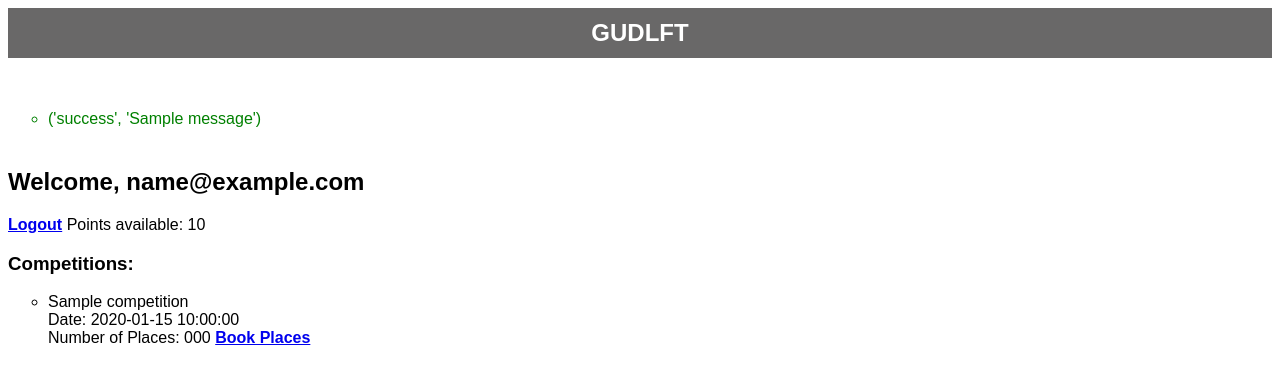
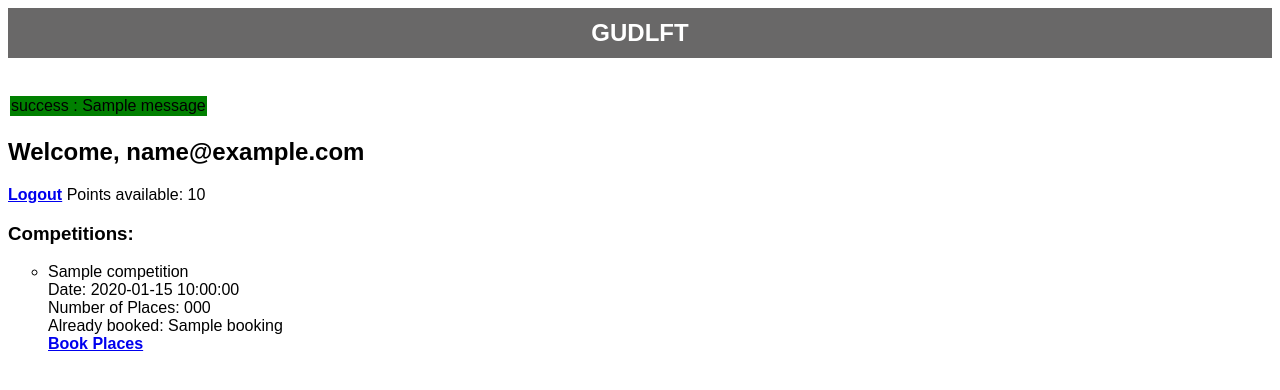
Before and after one commit to jsoques1/Python_Testing, a Flask app: template templates/welcome.html in a window 1280 px wide. Shown: the top 390 px of the page. Run offline with Flask 2, Linux system fonts and the light colour scheme; the template is opened without the code that fills it: most values are stand-ins (such as "Sample title", 1, 10 or a date in 2020); one stand-in notice (Sample message) is shown.

Commit message:
Amélioration: ajout d'un compteur de réservations totales pour un club et compétitions données.

```diff
--- a/server.py
+++ b/server.py
@@ -14,11 +14,22 @@ def load_competitions():
         return list_of_competitions
 
 
+def init_club_bookings(list_of_clubs, list_of_competitions):
+    dict_bookings = {}
+    for club in list_of_clubs:
+        dict_bookings[club["name"]] = {}
+        for competition in list_of_competitions:
+            dict_bookings[club["name"]][competition["name"]] = 0
+
+    return dict_bookings
+
+
 app = Flask(__name__)
 app.secret_key = '$25e!tiia27hdrae#vh7@_ybd=#6n8ork&#ceh^pmzlv_+l-%x'
 
 competitions = load_competitions()
 clubs = load_clubs()
+bookings = init_club_bookings(clubs, competitions)
 
 
 @app.route('/index')
@@ -30,7 +41,7 @@ def index():
 def show_summary():
     try:
         club = [club for club in clubs if club["email"] == request.form["email"]][0]
-        return render_template("welcome.html", club=club, competitions=competitions)
+        return render_template("welcome.html", club=club, competitions=competitions, bookings=bookings[club['name']])
     except IndexError:
         if not request.form['email']:
             flash("Please enter your email.", 'error')
@@ -57,16 +68,17 @@ def purchase_places():
     club = [c for c in clubs if c['name'] == request.form['club']][0]
     try:
         places_required = int(request.form['places'])
-
+        places_booked = bookings[request.form['club']][request.form['competition']]
         if places_required > int(club['points']):
             flash('Not enough points left for the club', 'error')
-        elif places_required > 12:
+        elif places_required + places_booked > 12:
             flash("No more than 12 places can be purchased.", 'error')
         else:
             competition['numberOfPlaces'] = int(competition['numberOfPlaces']) - places_required
             club['points'] = int(club['points']) - places_required
+            bookings[request.form['club']][request.form['competition']] += places_required
             flash('Booking complete!', 'success')
-        return render_template('welcome.html', club=club, competitions=competitions)
+        return render_template('welcome.html', club=club, competitions=competitions, bookings=bookings[club['name']])
 
     except Exception:
         flash('Purchase refused to invalid request.', 'error')
@@ -80,4 +92,4 @@ def show_board():
 
 @app.route('/logout')
 def logout():
-    return redirect(url_for('index'))
+    return render_template('board.html', clubs=clubs, competitions=competitions)
--- a/static/app.css
+++ b/static/app.css
@@ -23,7 +23,9 @@ th {
 td {
 }
 
-.td_right {
+.points,
+.numberOfPlaces
+ {
     text-align: right;
     font-weight: bold;
 }
@@ -54,11 +56,17 @@ textarea {
 }
 
 .error {
-    color: red;
+    list-style-type: none;
+    background: red;
 }
 
 .success {
-    color: green;
+    list-style-type: none;
+    background: green;
+}
+
+.all_booked {
+    font-weight: bold;
 }
 
 .stream {
--- a/templates/base.html
+++ b/templates/base.html
@@ -10,15 +10,24 @@
         </div>
     <br/><br/>
 
+ <table>
+      <thead>
+      </thead>
+      <tbody>
+
 {% with messages = get_flashed_messages(with_categories=True) %}
   {% if messages %}
-    <ul>
     {% for message in messages %}
-      <li class="{{ messages[0][0] }}">{{ message }}</li>
+        <tr>
+            <td class="{{messages[0][0]}}"> {{messages[0][0]}} : {{messages[0][1]}} </td>
+        </tr>
     {% endfor %}
-    </ul>
+
   {% endif %}
 {% endwith %}
 
+      </tbody>
+ </table>
+
 {% block body %}
 {% endblock %}
--- a/templates/board.html
+++ b/templates/board.html
@@ -18,7 +18,7 @@
           <tr>
             <td>{{club['name']}}</td>
             <td>{{club['email']}}</td>
-            <td class="td_right">{{club['points']}}</td>
+            <td class="points">{{club['points']}}</td>
           </tr>
         {% endfor %}
 
@@ -43,7 +43,7 @@
           <tr>
             <td>{{competition['name']}}</td>
             <td>{{competition['date']}}</td>
-            <td class="td_right">{{competition['numberOfPlaces']}}</td>
+            <td class="numberOfPlaces">{{competition['numberOfPlaces']}}</td>
           </tr>
         {% endfor %}
 
--- a/templates/welcome.html
+++ b/templates/welcome.html
@@ -10,10 +10,14 @@
         <li>
             {{comp['name']}}<br/>
             Date: {{comp['date']}}<br/>
-            Number of Places: {{comp['numberOfPlaces']}}
+            Number of Places: {{comp['numberOfPlaces']}}<br/>
+            Already booked: {{bookings[comp['name']]}}
 
             {%if comp['numberOfPlaces']|int >0%}
+                <br/>
                 <a href="{{ url_for('book',competition=comp['name'],club=club['name']) }}">Book Places</a>
+            {% else %}
+                <p class="all_booked">All booked</p>
             {%endif%}
             <br/>
         </li>
```
